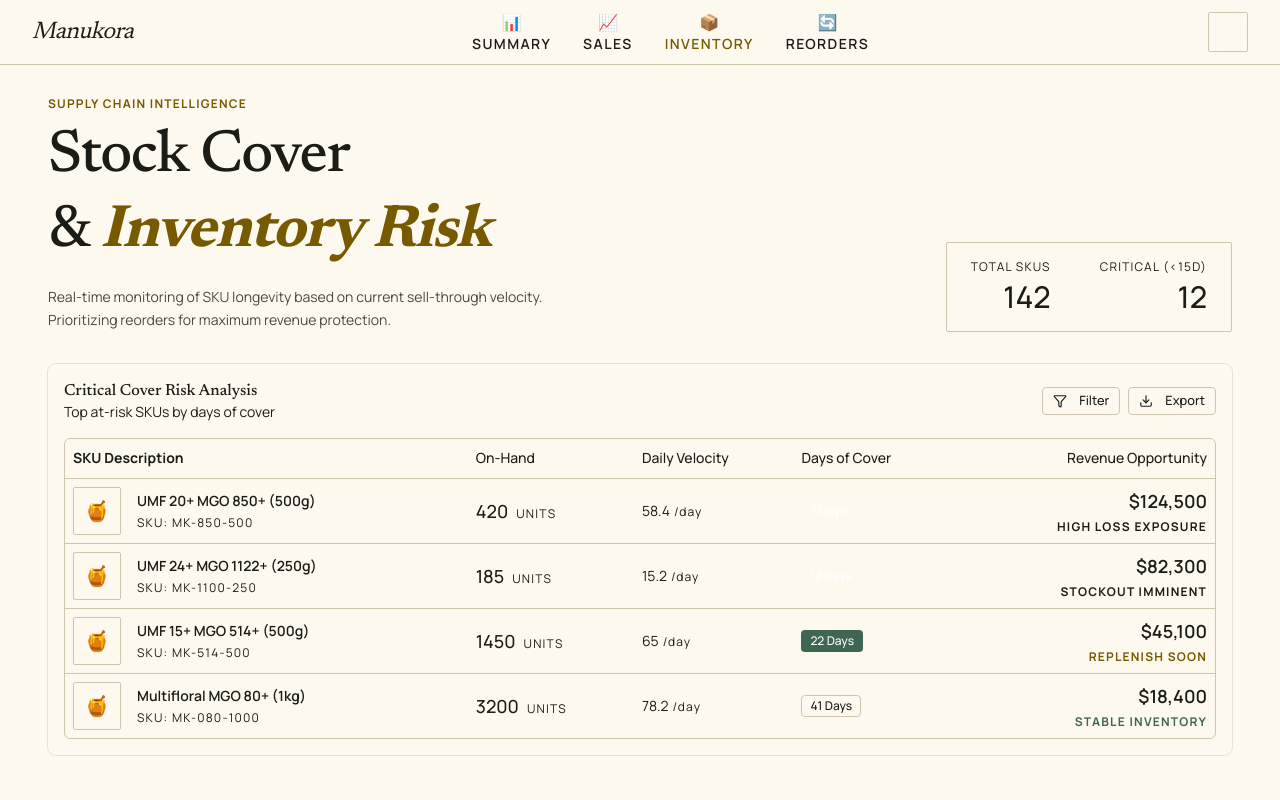
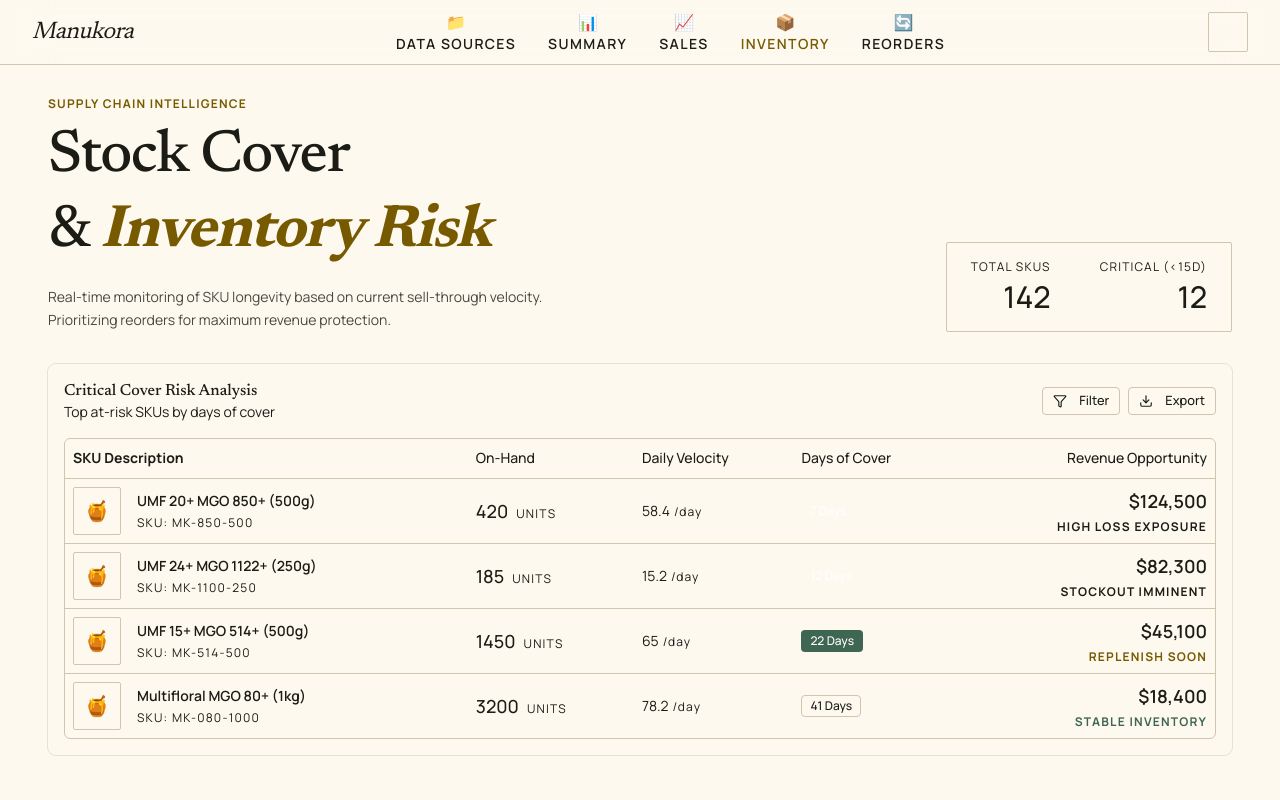
Before and after one commit to dmworthley2/manukora, a Next.js app in the folder web/: page /dashboard/inventory in a window 1280 px wide. Shown: the top 800 px of the page. Built offline with nearby package versions, Linux system fonts and the light colour scheme.

Commit message:
feat: add Data Sources link to dashboard nav

```diff
--- a/web/src/components/dashboard/nav.tsx
+++ b/web/src/components/dashboard/nav.tsx
@@ -15,6 +15,7 @@
 }
 
 const NAV_ITEMS: readonly NavItem[] = [
+  { href: "/data-sources", label: "Data Sources", icon: "📁" },
   { href: "/dashboard", label: "Summary", icon: "📊" },
   { href: "/dashboard/sales", label: "Sales", icon: "📈" },
   { href: "/dashboard/inventory", label: "Inventory", icon: "📦" },
```
